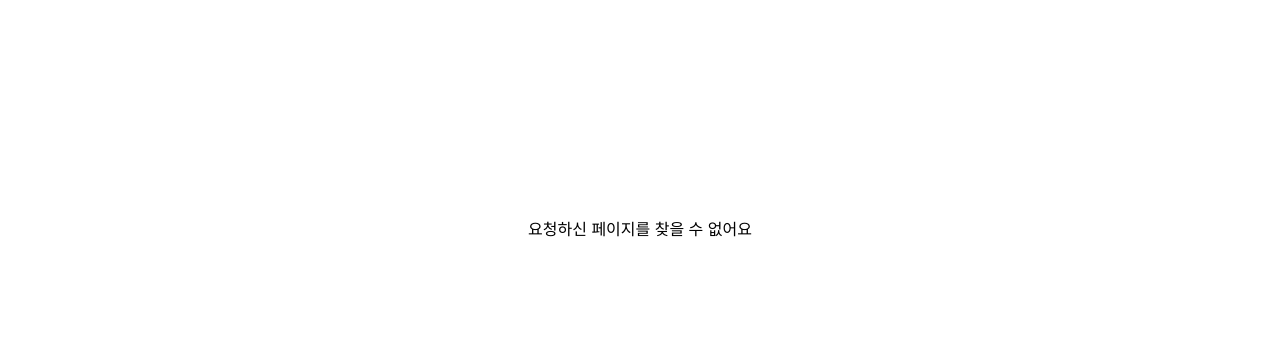
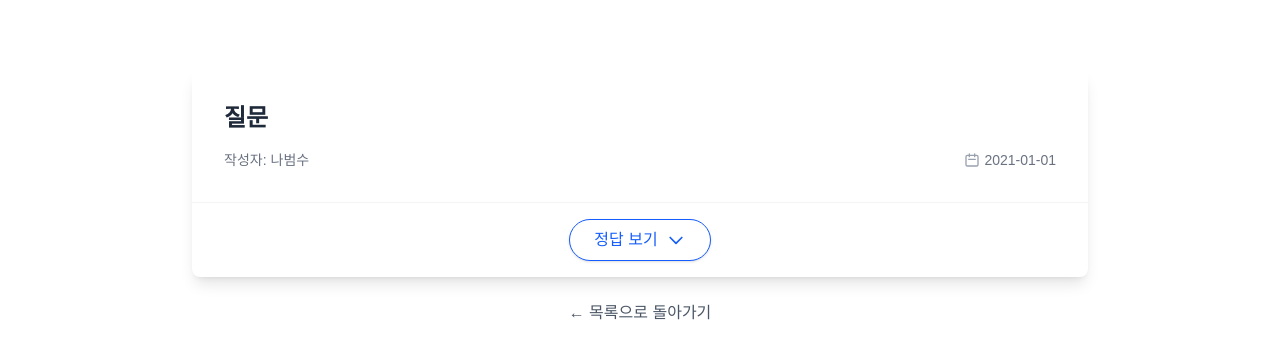
Before and after one commit to si14444/DEPth_4th_Web_Study, a React (Vite) app: page /questionDetail/1 in a window 1280 px wide. Shown: the part 170-528 px from the top of the page. Built offline with nearby package versions, Linux system fonts and the light colour scheme.

Commit message:
feat: Question Detail Page

```diff
--- a/src/Router.tsx
+++ b/src/Router.tsx
@@ -2,8 +2,8 @@ import { BrowserRouter, Routes } from "react-router-dom";
 
 import { Route } from "react-router-dom";
 import Layout from "./components/Layout";
-import EmptyPage from "./page/EmptyPage";
 import HomePage from "./page/HomePage";
+import QuestionDetailPage from "./page/QuestionDetailPage";
 import QuestionPage from "./page/QuestionPage";
 import QuestionWritePage from "./page/QuestionWritePage";
 import UserPage from "./page/UserPage";
@@ -17,10 +17,8 @@ const Router = () => {
           <Route path="/" element={<UserPage />} />
           <Route path="/home" element={<HomePage />} />
           <Route path="/question/:id" element={<QuestionPage />} />
-          <Route
-            path="*"
-            element={<EmptyPage text="요청하신 페이지를 찾을 수 없어요" />}
-          />
+          <Route path="/questionDetail/:id" element={<QuestionDetailPage />} />
+          path="*"
           <Route path="/question/write" element={<QuestionWritePage />} />
         </Routes>
       </Layout>
--- a/src/components/question/QuestionComponent.tsx
+++ b/src/components/question/QuestionComponent.tsx
@@ -9,7 +9,7 @@ const QuestionComponent = ({ question }: { question: Question }) => {
   const handleClick = () => {
     console.log(currentUser?.id, question.userId);
     if (currentUser?.id === question.userId) {
-      navigate(`/question/${question.id}`);
+      navigate(`/questionDetail/${question.id}`);
     } else {
       alert("본인 질문만 수정할 수 있습니다.");
     }
@@ -29,7 +29,23 @@ const QuestionComponent = ({ question }: { question: Question }) => {
         <div className="text-sm text-gray-500">
           {getUser(question.userId)?.name}
         </div>
-        <div className="text-sm text-gray-500">{question.date}</div>
+        <div className="flex items-center">
+          <svg
+            xmlns="http://www.w3.org/2000/svg"
+            className="h-4 w-4 text-gray-400 mr-1"
+            fill="none"
+            viewBox="0 0 24 24"
+            stroke="currentColor"
+          >
+            <path
+              strokeLinecap="round"
+              strokeLinejoin="round"
+              strokeWidth={2}
+              d="M8 7V3m8 4V3m-9 8h10M5 21h14a2 2 0 002-2V7a2 2 0 00-2-2H5a2 2 0 00-2 2v12a2 2 0 002 2z"
+            />
+          </svg>
+          <div className="text-sm text-gray-500">{question.date}</div>
+        </div>
       </div>
     </div>
   );
--- /dev/null
+++ b/src/page/QuestionDetailPage.tsx
@@ -0,0 +1,146 @@
+import { useNavigate } from "react-router-dom";
+
+import { useState } from "react";
+import { useParams } from "react-router-dom";
+import { Question } from "../types/question";
+import { getUser } from "../utils/user";
+
+const QuestionDetailPage = () => {
+  const dummyQuestion: Question = {
+    id: 1,
+    title: "질문",
+    userId: 1,
+    date: "2021-01-01",
+    answer: "정답",
+  };
+  const { id } = useParams();
+  const navigate = useNavigate();
+  const currentUser = JSON.parse(localStorage.getItem("user") || "{}");
+  const isOwner = currentUser?.id === dummyQuestion.userId;
+
+  const [isAnswerVisible, setIsAnswerVisible] = useState(false);
+
+  const handleEdit = () => {
+    navigate(`/question/write/${dummyQuestion.id}`);
+  };
+
+  return (
+    <div className="flex w-screen h-screen flex-col items-center mt-40 p-8 md:p-20">
+      <div className="flex flex-col w-full max-w-4xl bg-white rounded-lg shadow-lg overflow-hidden">
+        {/* 질문 영역 */}
+        <div className="p-8 border-b border-gray-100">
+          <div className="flex justify-between items-start mb-4">
+            <h1 className="text-2xl font-bold text-gray-800">
+              {dummyQuestion.title}
+            </h1>
+
+            {/* 수정 버튼 추가 - 작성자인 경우에만 표시 */}
+            {isOwner && (
+              <button
+                onClick={handleEdit}
+                className="flex items-center gap-1 text-sm text-blue-600 hover:text-blue-700 transition-colors cursor-pointer"
+              >
+                <svg
+                  xmlns="http://www.w3.org/2000/svg"
+                  className="h-4 w-4"
+                  fill="none"
+                  viewBox="0 0 24 24"
+                  stroke="currentColor"
+                >
+                  <path
+                    strokeLinecap="round"
+                    strokeLinejoin="round"
+                    strokeWidth={2}
+                    d="M15.232 5.232l3.536 3.536m-2.036-5.036a2.5 2.5 0 113.536 3.536L6.5 21.036H3v-3.572L16.732 3.732z"
+                  />
+                </svg>
+                수정하기
+              </button>
+            )}
+          </div>
+
+          {/* 유저 정보 */}
+          <div className="flex justify-between items-center text-sm text-gray-500">
+            <div className="flex items-center">
+              <span className="font-medium mr-1">작성자:</span>
+              {getUser(dummyQuestion.userId)?.name}
+            </div>
+            <div className="flex items-center">
+              <svg
+                xmlns="http://www.w3.org/2000/svg"
+                className="h-4 w-4 text-gray-400 mr-1"
+                fill="none"
+                viewBox="0 0 24 24"
+                stroke="currentColor"
+              >
+                <path
+                  strokeLinecap="round"
+                  strokeLinejoin="round"
+                  strokeWidth={2}
+                  d="M8 7V3m8 4V3m-9 8h10M5 21h14a2 2 0 002-2V7a2 2 0 00-2-2H5a2 2 0 00-2 2v12a2 2 0 002 2z"
+                />
+              </svg>
+              {dummyQuestion.date}
+            </div>
+          </div>
+        </div>
+
+        {/* 정답 버튼 영역 */}
+        <div className="p-4 flex justify-center">
+          <button
+            onClick={() => setIsAnswerVisible(!isAnswerVisible)}
+            className={`flex items-center gap-2 px-6 py-2 rounded-full transition-all duration-300 ${
+              isAnswerVisible
+                ? "bg-blue-600 text-white"
+                : "bg-white text-blue-600 border border-blue-600 shadow-sm"
+            }`}
+          >
+            <span>{isAnswerVisible ? "정답 숨기기" : "정답 보기"}</span>
+            <svg
+              xmlns="http://www.w3.org/2000/svg"
+              className={`h-5 w-5 transition-transform duration-300 ${
+                isAnswerVisible ? "rotate-180" : ""
+              }`}
+              fill="none"
+              viewBox="0 0 24 24"
+              stroke="currentColor"
+            >
+              <path
+                strokeLinecap="round"
+                strokeLinejoin="round"
+                strokeWidth={2}
+                d="M19 9l-7 7-7-7"
+              />
+            </svg>
+          </button>
+        </div>
+
+        {/* 정답 영역 */}
+        <div
+          className={`overflow-hidden transition-all duration-500 ${
+            isAnswerVisible ? "max-h-96 opacity-100" : "max-h-0 opacity-0"
+          }`}
+        >
+          <div className="p-8 bg-white">
+            <h2 className="text-lg font-semibold text-gray-700 mb-3">정답</h2>
+            <div className="text-gray-600 p-4 bg-gray-50 rounded-lg border border-gray-100">
+              {dummyQuestion.answer}
+            </div>
+          </div>
+        </div>
+      </div>
+
+      {/* 버튼 영역 */}
+      <div className="mt-6 flex gap-4">
+        <button
+          onClick={() => navigate(-1)}
+          className="text-gray-600 hover:text-blue-600 transition-colors cursor-pointer"
+        >
+          ← 목록으로 돌아가기
+        </button>
+      </div>
+    </div>
+  );
+};
+
+export default QuestionDetailPage;
```
Also changed, not shown: src/assets/calendar.svg (added).
